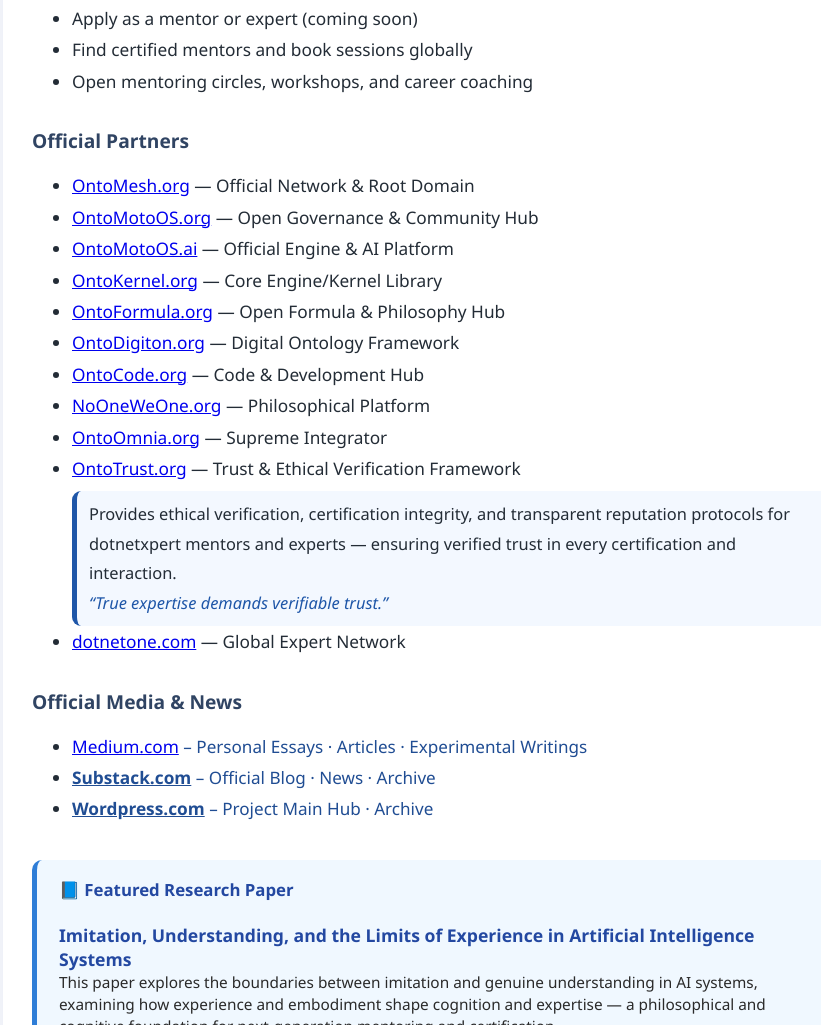
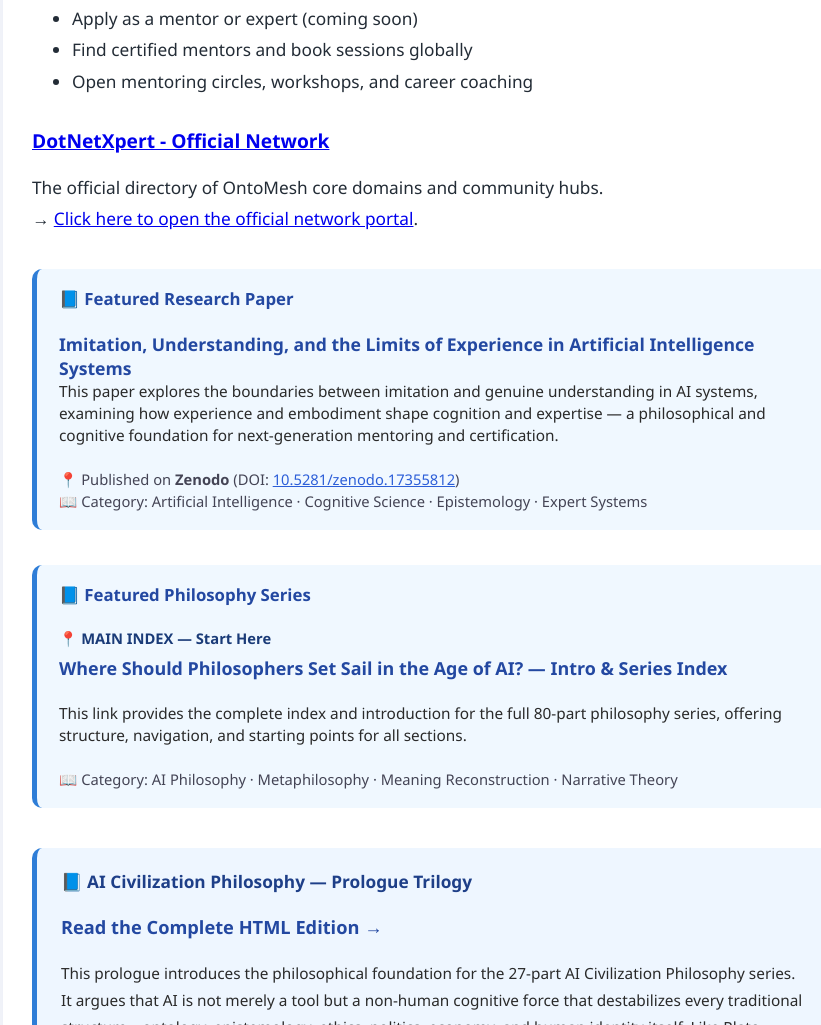
Before and after one commit to nettalk72/dotnetxpert, a plain HTML site: page index.html in a window 1280 px wide. Shown: the part 806-1831 px from the top of the page, without its empty margins (208-1029 px from the left). Drawn offline with Linux system fonts and the light colour scheme.

Commit message:
Update index.html

```diff
--- a/index.html
+++ b/index.html
@@ -116,71 +116,28 @@
       </li>
     </ul>
 
-    <h2 id="partners"><span class="lang-en">Official Partners</span><span class="lang-ko">공식 파트너</span></h2>
-    <ul>
-      <li><a href="https://ontomesh.org" target="_blank">OntoMesh.org</a> — <span class="lang-en">Official Network & Root Domain</span><span class="lang-ko">공식 네트워크/루트 도메인</span></li>
-      <li><a href="https://ontomotoos.org" target="_blank">OntoMotoOS.org</a> — <span class="lang-en">Open Governance & Community Hub</span><span class="lang-ko">오픈 거버넌스/커뮤니티 허브</span></li>
-      <li><a href="https://ontomotoos.ai" target="_blank">OntoMotoOS.ai</a> — <span class="lang-en">Official Engine & AI Platform</span><span class="lang-ko">공식 엔진/AI 플랫폼</span></li>
-      <li><a href="https://ontokernel.org" target="_blank">OntoKernel.org</a> — <span class="lang-en">Core Engine/Kernel Library</span><span class="lang-ko">코어 엔진/커널 라이브러리</span></li>
-      <li><a href="https://ontoformula.org" target="_blank">OntoFormula.org</a> — <span class="lang-en">Open Formula & Philosophy Hub</span><span class="lang-ko">공식 공식/철학/수식 허브</span></li>
-      <li><a href="https://ontodigiton.org" target="_blank">OntoDigiton.org</a> — <span class="lang-en">Digital Ontology Framework</span><span class="lang-ko">디지털 온톨로지 프레임워크</span></li>
-      <li><a href="https://ontocode.org" target="_blank">OntoCode.org</a> — <span class="lang-en">Code & Development Hub</span><span class="lang-ko">코드 & 개발 허브</span></li>
-      <li><a href="https://nooneweone.org" target="_blank">NoOneWeOne.org</a> — <span class="lang-en">Philosophical Platform</span><span class="lang-ko">철학적 플랫폼</span></li>
-      <li><a href="https://ontoomnia.org" target="_blank">OntoOmnia.org</a> — <span class="lang-en">Supreme Integrator</span><span class="lang-ko">최고 통합자</span></li>
-      <li>
-        <a href="https://ontotrust.org" target="_blank">OntoTrust.org</a> —
-        <span class="lang-en">Trust & Ethical Verification Framework</span>
-        <span class="lang-ko">신뢰·윤리 검증 프레임워크</span>
-        <div style="margin-top:6px; background:#f3f8ff; border-left:5px solid #1e56a8; border-radius:9px; padding:8px 12px; font-size:0.95em;">
-          <span class="lang-en">
-            Provides ethical verification, certification integrity, and transparent reputation protocols
-            for dotnetxpert mentors and experts — ensuring verified trust in every certification and interaction.
-          </span>
-          <span class="lang-ko">
-            dotnetxpert의 모든 멘토·전문가 활동에 대해 윤리적 검증·인증 무결성·투명 평판 프로토콜을 제공하여,
-            모든 인증과 상호작용이 신뢰로 검증되도록 보장합니다.
-          </span><br>
-          <i style="color:#1e56a8;">
-            <span class="lang-en">“True expertise demands verifiable trust.”</span>
-            <span class="lang-ko">“진정한 전문성은 검증 가능한 신뢰 위에 세워진다.”</span>
-          </i>
-        </div>
-      </li>
-      <li>
-        <a href="https://dotnetone.com" target="_blank">dotnetone.com</a> — <span class="lang-en">Global Expert Network</span><span class="lang-ko">글로벌 전문가 네트워크</span>
-      </li>
-    </ul>
     <h2 id="network">
-      <span class="lang-en">Official Media & News</span>
-      <span class="lang-ko">공식 미디어·블로그·아카이브</span>
+      <a href="https://ontomesh.org/official-network.html" target="_blank">
+        <span class="lang-en">DotNetXpert - Official Network</span>
+        <span class="lang-ko">DotNetXpert - 공식 네트워크</span>
+      </a>
     </h2>
-    <ul>
-      <!-- Medium -->
-      <li>
-        <a href="https://medium.com/@nettalk83" target="_blank">Medium.com</a>
-        <span style="color:#204d93; font-size:0.99em;">
-          <span class="lang-en">– Personal Essays · Articles · Experimental Writings</span>
-          <span class="lang-ko">– 개인 에세이·아티클·실험적 글 모음</span>
-        </span>
-      </li>
 
-      <!-- Substack -->
-      <li>
-        <a href="https://nettalk83.substack.com/" target="_blank" class="substack">Substack.com</a>
-        <span style="color:#204d93; font-size:0.99em;">
-          <span class="lang-en">– Official Blog · News · Archive</span>
-          <span class="lang-ko">– 공식 블로그·뉴스·아카이브(차세대 전문가 네트워크)</span>
-        </span>
-      </li>
+    <p>
+      <span class="lang-en">
+        The official directory of OntoMesh core domains and community hubs.
+        <br>
+        → <a href="https://ontomesh.org/official-network.html" target="_blank">
+        Click here to open the official network portal</a>.
+      </span>
 
-      <li>
-        <a href="https://ontomotoos.wordpress.com/" target="_blank" class="substack">Wordpress.com</a>
-        <span style="color:#204d93; font-size:0.99em;">
-          <span class="lang-en">– Project Main Hub · Archive</span>
-          <span class="lang-ko">– 프로젝트 메인 허브·아카이브</span>
-        </span>
-      </li>
-    </ul>
+      <span class="lang-ko">
+        OntoMesh 핵심 도메인과 커뮤니티 허브를 한곳에 정리한 공식 디렉토리입니다.
+        <br>
+        → <a href="https://ontomesh.org/official-network.html" target="_blank">
+        공식 네트워크 포털 열기</a>
+      </span>
+    </p>
 
     <!-- Featured Publication -->
     <div class="notice" style="background:#f0f8ff; border-left:5px solid #2e7dd7; border-radius:10px; padding:18px 22px; margin:35px 0 35px 0;">
```
